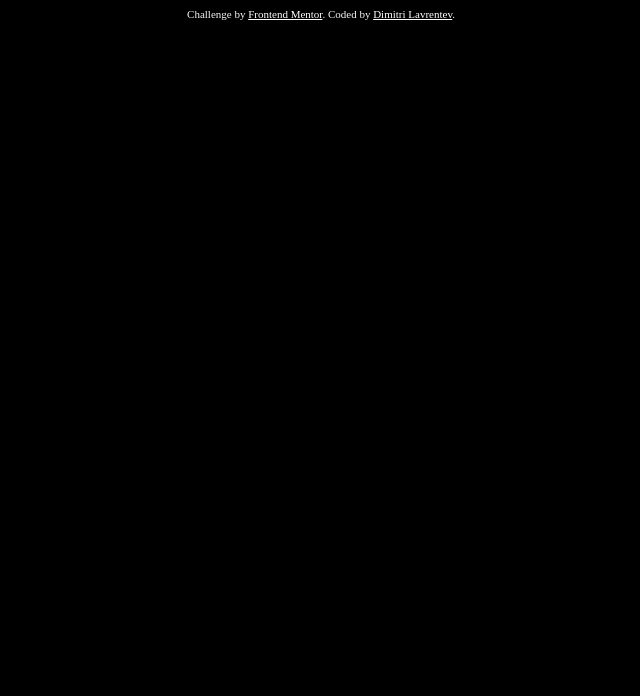
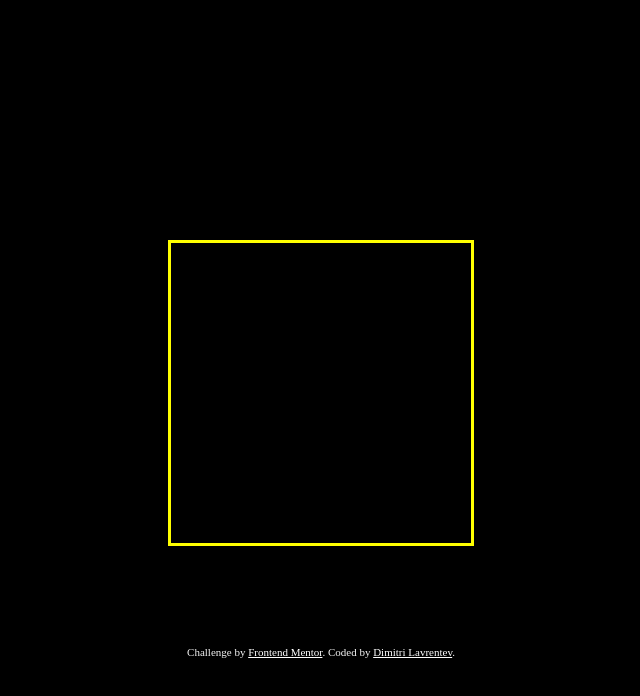
Before and after one commit to dlavrentev/interactive-rating-component-main, a plain HTML site: page index.html in a window 1280 px wide. Shown: the whole page, without its empty margins (319-959 px from the left). Drawn offline with Linux system fonts and the light colour scheme; files whose address does not match are found by name.

Commit message:
Update style.css

```diff
--- a/style.css
+++ b/style.css
@@ -5,7 +5,22 @@ body {
 .attribution {
     font-size: 11px; text-align: center;
     color: whitesmoke;
+    padding-top: 100px;
 }
 .attribution a {
      color: hsl(0, 0%, 100%);
 }
+
+/* main container styling  */
+
+.main-div {
+    width: 300px;
+    height: 300px;
+    border: solid yellow 3px;
+    display:flex;
+    justify-content: center;
+    align-items: center;
+    margin: 0 auto;
+    margin-top: 30vh;
+
+}
```
